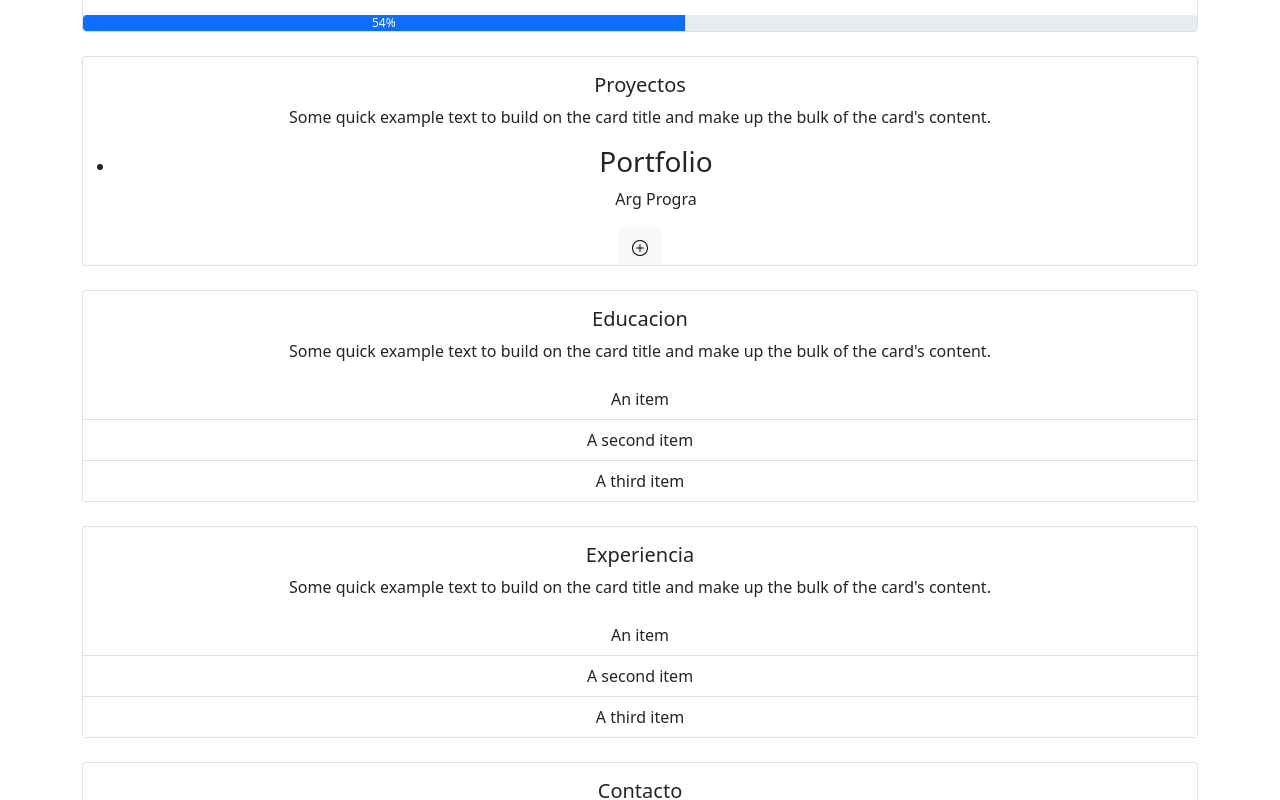
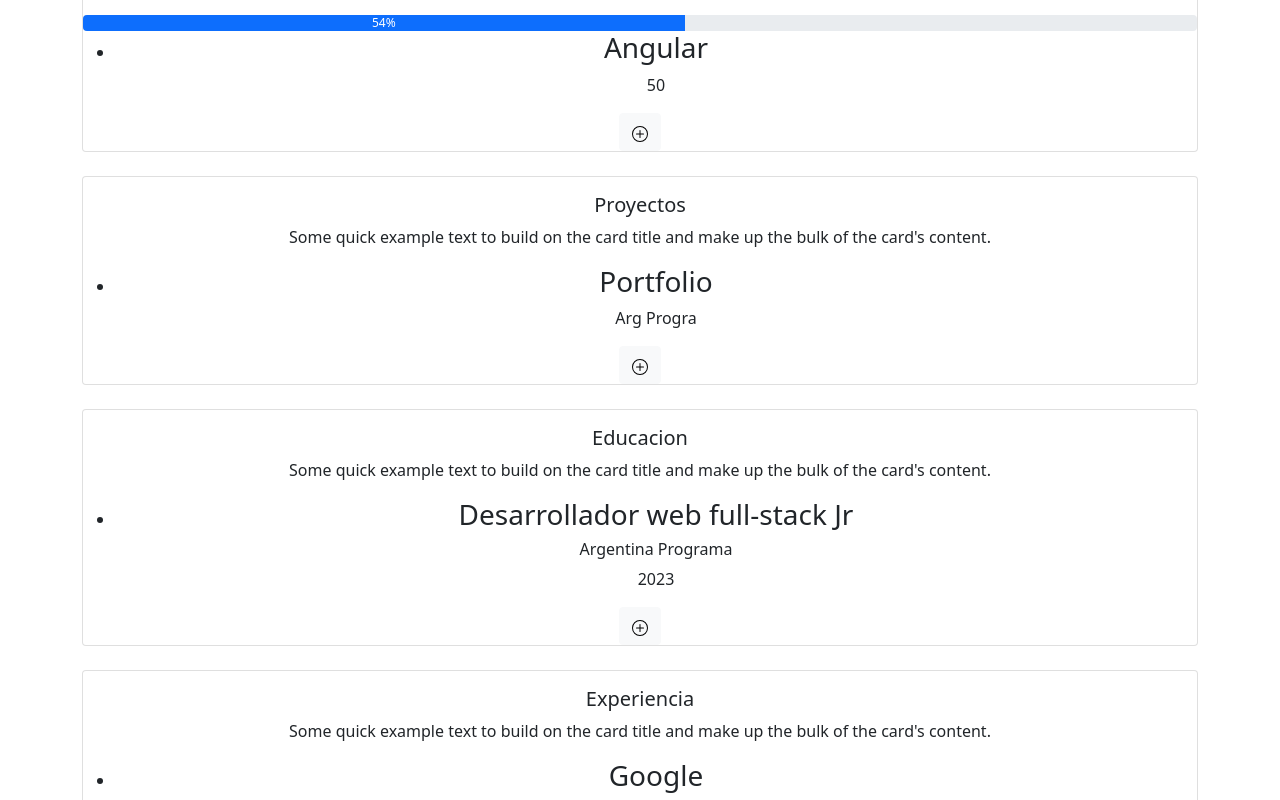
Before and after one commit to JoaquinVeraOrtega/Frontend-Angular, an Angular app: page / in a window 1280 px wide. Shown: the part 1020-1820 px from the top of the page. Built offline with nearby package versions, Linux system fonts and the light colour scheme.

Commit message:
creando botones de agregar en componentes educacion, experiencia y skills

```diff
--- a/src/app/components/items/item-edcucacion/item-edcucacion.component.html
+++ b/src/app/components/items/item-edcucacion/item-edcucacion.component.html
@@ -1,5 +1,50 @@
-<ul class="list-group list-group-flush">
-    <li class="list-group-item">An item</li>
-    <li class="list-group-item">A second item</li>
-    <li class="list-group-item">A third item</li>
-  </ul>
+
+<ul *ngFor="let Educacion of educacion">
+  <li>
+      <h3>{{Educacion.Titulo}}
+      </h3>
+      <h6>{{Educacion.Institucion}}</h6> <p>{{Educacion.EgresoYear}}</p>
+
+
+    </li>
+
+</ul>
+
+
+
+<!-- Button trigger modal -->
+<button type="button"  class="btn btn-light" data-bs-toggle="modal" data-bs-target="#ModalEducacion">
+  <svg xmlns="http://www.w3.org/2000/svg" width="16" height="16" fill="currentColor" class="bi bi-plus-circle" viewBox="0 0 16 16">
+    <path d="M8 15A7 7 0 1 1 8 1a7 7 0 0 1 0 14zm0 1A8 8 0 1 0 8 0a8 8 0 0 0 0 16z"/>
+    <path d="M8 4a.5.5 0 0 1 .5.5v3h3a.5.5 0 0 1 0 1h-3v3a.5.5 0 0 1-1 0v-3h-3a.5.5 0 0 1 0-1h3v-3A.5.5 0 0 1 8 4z"/>
+  </svg>
+</button>
+
+
+<!-- Modal -->
+<div class="modal fade" id="ModalEducacion" tabindex="-1" aria-labelledby="exampleModalLabel" aria-hidden="true">
+  <div class="modal-dialog">
+    <div class="modal-content">
+      <div class="modal-header">
+        <h1 class="modal-title fs-5" id="exampleModalLabel">Agregar Nuevo Título</h1>
+        <button type="button" class="btn-close" data-bs-dismiss="modal" aria-label="Close"></button>
+      </div>
+      <div class="modal-body">
+        <form>
+
+          <input type="text" name="titulo" id="titulo" placeholder="Título" [(ngModel)]="nuevoTitulo">
+          <br>
+          <input type="text" name="institucion" id="institucion" placeholder="Institucion" [(ngModel)]="nuevaInstitucion">
+          <br>
+          <input type="text" name="egreso" id="egreso" placeholder="Año de Egreso" [(ngModel)]="nuevoEgresoYear">
+
+
+        </form>
+      </div>
+      <div class="modal-footer">
+        <button type="button" class="btn btn-secondary" data-bs-dismiss="modal">Cancelar</button>
+        <button type="button" class="btn btn-primary" data-bs-dismiss="modal" (click)="agregarEducacion()">Agregar</button>
+      </div>
+    </div>
+  </div>
+</div>
--- a/src/app/components/items/item-edcucacion/item-edcucacion.component.ts
+++ b/src/app/components/items/item-edcucacion/item-edcucacion.component.ts
@@ -1,4 +1,5 @@
 import { Component, OnInit } from '@angular/core';
+import { Educacion } from 'src/app/models/educacion.model';
 
 @Component({
   selector: 'app-item-edcucacion',
@@ -7,6 +8,26 @@ import { Component, OnInit } from '@angular/core';
 })
 export class ItemEdcucacionComponent implements OnInit {
 
+  educacion:Educacion[]=[
+
+    new Educacion("Desarrollador web full-stack Jr", "Argentina Programa", "2023"),
+
+    ]
+
+    agregarEducacion(){
+      let miEducacion = new Educacion(this.nuevoTitulo, this.nuevaInstitucion, this.nuevoEgresoYear);
+      this.educacion.push(miEducacion);
+    }
+
+    nuevoTitulo:string = "";
+    nuevaInstitucion:string = "";
+    nuevoEgresoYear:string = "";
+
+
+
+
+
+
   constructor() { }
 
   ngOnInit(): void {
--- a/src/app/components/items/item-experiencia/item-experiencia.component.html
+++ b/src/app/components/items/item-experiencia/item-experiencia.component.html
@@ -1,5 +1,44 @@
-<ul class="list-group list-group-flush">
-    <li class="list-group-item">An item</li>
-    <li class="list-group-item">A second item</li>
-    <li class="list-group-item">A third item</li>
-  </ul>
+<ul *ngFor="let Experiencia of experiencias">
+  <li class="listaProyectos">
+      <h3>{{Experiencia.Empresa}}
+      </h3>
+      <p>{{Experiencia.Puesto}}</p>
+    </li>
+
+</ul>
+
+
+
+<!-- Button trigger modal -->
+<button type="button"  class="btn btn-light" data-bs-toggle="modal" data-bs-target="#ModalExperiencia">
+  <svg xmlns="http://www.w3.org/2000/svg" width="16" height="16" fill="currentColor" class="bi bi-plus-circle" viewBox="0 0 16 16">
+    <path d="M8 15A7 7 0 1 1 8 1a7 7 0 0 1 0 14zm0 1A8 8 0 1 0 8 0a8 8 0 0 0 0 16z"/>
+    <path d="M8 4a.5.5 0 0 1 .5.5v3h3a.5.5 0 0 1 0 1h-3v3a.5.5 0 0 1-1 0v-3h-3a.5.5 0 0 1 0-1h3v-3A.5.5 0 0 1 8 4z"/>
+  </svg>
+</button>
+
+
+<!-- Modal -->
+<div class="modal fade" id="ModalExperiencia" tabindex="-1" aria-labelledby="exampleModalLabel" aria-hidden="true">
+  <div class="modal-dialog">
+    <div class="modal-content">
+      <div class="modal-header">
+        <h1 class="modal-title fs-5" id="exampleModalLabel">Agregar Nueva Experiencia</h1>
+        <button type="button" class="btn-close" data-bs-dismiss="modal" aria-label="Close"></button>
+      </div>
+      <div class="modal-body">
+        <form>
+
+          <input type="text" name="empresa" id="empresa" placeholder="Nombre de la empresa" [(ngModel)]="nuevaEmpresa">
+          <br>
+          <input type="text" name="puesto" id="puesto" placeholder="Puesto" [(ngModel)]="nuevoPuesto">
+
+        </form>
+      </div>
+      <div class="modal-footer">
+        <button type="button" class="btn btn-secondary" data-bs-dismiss="modal">Cancelar</button>
+        <button type="button" class="btn btn-primary" data-bs-dismiss="modal" (click)="agregarExperiencia()">Agregar</button>
+      </div>
+    </div>
+  </div>
+</div>
--- a/src/app/components/items/item-experiencia/item-experiencia.component.ts
+++ b/src/app/components/items/item-experiencia/item-experiencia.component.ts
@@ -1,4 +1,5 @@
 import { Component, OnInit } from '@angular/core';
+import { Experiencia } from 'src/app/models/experiencia.model';
 
 @Component({
   selector: 'app-item-experiencia',
@@ -7,6 +8,21 @@ import { Component, OnInit } from '@angular/core';
 })
 export class ItemExperienciaComponent implements OnInit {
 
+  experiencias:Experiencia[]=[
+
+    new Experiencia("Google", "Desarrollador Backend"),
+
+    ]
+
+    agregarExperiencia(){
+      let miExperiencia = new Experiencia(this.nuevaEmpresa, this.nuevoPuesto);
+      this.experiencias.push(miExperiencia);
+    }
+
+    nuevaEmpresa:string = "";
+    nuevoPuesto:string = "";
+
+
   constructor() { }
 
   ngOnInit(): void {
--- a/src/app/components/items/item-skill/skill.component.html
+++ b/src/app/components/items/item-skill/skill.component.html
@@ -4,3 +4,48 @@
 <div class="progress">
     <div class="progress-bar" role="progressbar" style="width: 54%;" aria-valuenow="54" aria-valuemin="0" aria-valuemax="100">54%</div>
 </div>
+
+<ul *ngFor="let Skill of skills">
+    <li class="listaProyectos">
+        <h3>{{Skill.Tecnologia}}
+        </h3>
+        <p>{{Skill.Porcentaje}}</p>
+      </li>
+
+  </ul>
+
+
+
+  <!-- Button trigger modal -->
+  <button type="button"  class="btn btn-light" data-bs-toggle="modal" data-bs-target="#ModalSkill">
+    <svg xmlns="http://www.w3.org/2000/svg" width="16" height="16" fill="currentColor" class="bi bi-plus-circle" viewBox="0 0 16 16">
+      <path d="M8 15A7 7 0 1 1 8 1a7 7 0 0 1 0 14zm0 1A8 8 0 1 0 8 0a8 8 0 0 0 0 16z"/>
+      <path d="M8 4a.5.5 0 0 1 .5.5v3h3a.5.5 0 0 1 0 1h-3v3a.5.5 0 0 1-1 0v-3h-3a.5.5 0 0 1 0-1h3v-3A.5.5 0 0 1 8 4z"/>
+    </svg>
+  </button>
+
+
+  <!-- Modal -->
+  <div class="modal fade" id="ModalSkill" tabindex="-1" aria-labelledby="exampleModalLabel" aria-hidden="true">
+    <div class="modal-dialog">
+      <div class="modal-content">
+        <div class="modal-header">
+          <h1 class="modal-title fs-5" id="exampleModalLabel">Agregar Nueva Habilidad</h1>
+          <button type="button" class="btn-close" data-bs-dismiss="modal" aria-label="Close"></button>
+        </div>
+        <div class="modal-body">
+          <form>
+
+            <input type="text" name="skill" id="skill" placeholder="Nombre de la habilidad" [(ngModel)]="nuevaSkill">
+            <br>
+            <input type="text" name="porcentaje" id="porcentaje" placeholder="Porcentaje" [(ngModel)]="nuevoPorcentaje">
+
+          </form>
+        </div>
+        <div class="modal-footer">
+          <button type="button" class="btn btn-secondary" data-bs-dismiss="modal">Cancelar</button>
+          <button type="button" class="btn btn-primary" data-bs-dismiss="modal" (click)="agregarSkill()">Agregar</button>
+        </div>
+      </div>
+    </div>
+  </div>
--- a/src/app/components/items/item-skill/skill.component.ts
+++ b/src/app/components/items/item-skill/skill.component.ts
@@ -1,4 +1,5 @@
 import { Component, OnInit } from '@angular/core';
+import { Skill } from 'src/app/models/skills.model';
 
 @Component({
   selector: 'app-item-skill',
@@ -9,6 +10,20 @@ export class SkillComponent implements OnInit {
 
   tituloSkill="Agregar funcionalidad Skill"
 
+  skills:Skill[]=[
+
+    new Skill("Angular", 50),
+
+    ]
+
+    agregarSkill(){
+      let mySkill = new Skill(this.nuevaSkill, this.nuevoPorcentaje);
+      this.skills.push(mySkill);
+    }
+
+    nuevaSkill:string = "";
+    nuevoPorcentaje:number=0;
+
 
   constructor() { }
 
--- a/src/app/models/educacion.model.ts
+++ b/src/app/models/educacion.model.ts
@@ -1,15 +1,13 @@
 export class Educacion {
     private titulo:string = "";
     private institucion:string = "";
-    private fechaIngreso:Date;
-    private fehcaEgreso:Date;
+    private yearEgreso:string = "";
 
- constructor(titulo:string, institucion:string, fechaIngreso:Date, fechaEgreso:Date){
+ constructor(titulo:string, institucion:string, yearEgreso:string){
 
     this.titulo = titulo;
     this.institucion = institucion;
-    this.fechaIngreso = fechaIngreso;
-    this.fehcaEgreso = fechaEgreso
+    this.yearEgreso = yearEgreso;
 
  }
 
@@ -29,19 +27,13 @@ export class Educacion {
          this.institucion = value;
     }
 
-    public get FechaDeIngreso():Date {
-        return this.fechaIngreso;
+    public get EgresoYear():string {
+        return this.yearEgreso;
      }
 
-     public set FechaDeIngreso(value:Date){
-         this.fechaIngreso = value;
+     public set EgresoYear(value:string){
+         this.yearEgreso = value;
      }
 
-     public get FechaDeEgreso():Date {
-        return this.fehcaEgreso;
-     }
 
-     public set FechaDeEgreso(value:Date){
-         this.fehcaEgreso = value;
-     }
 }
```
